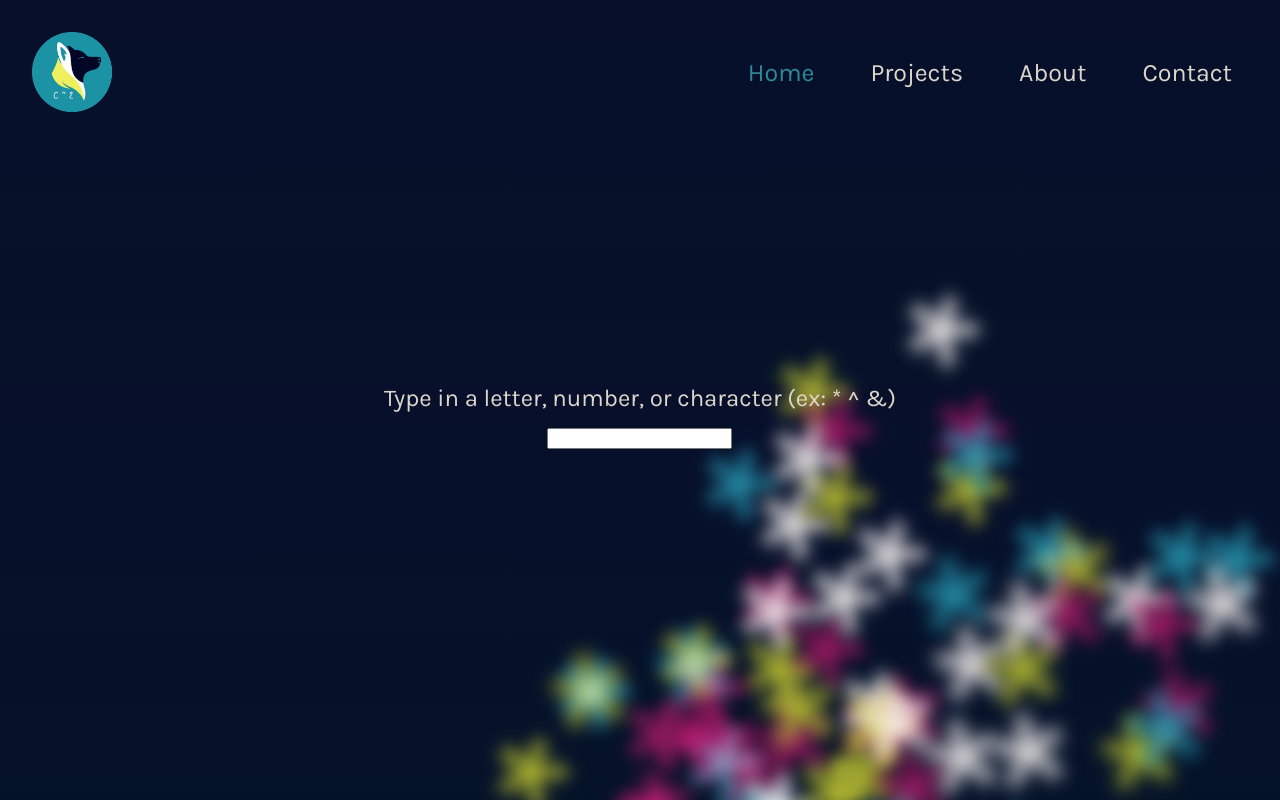
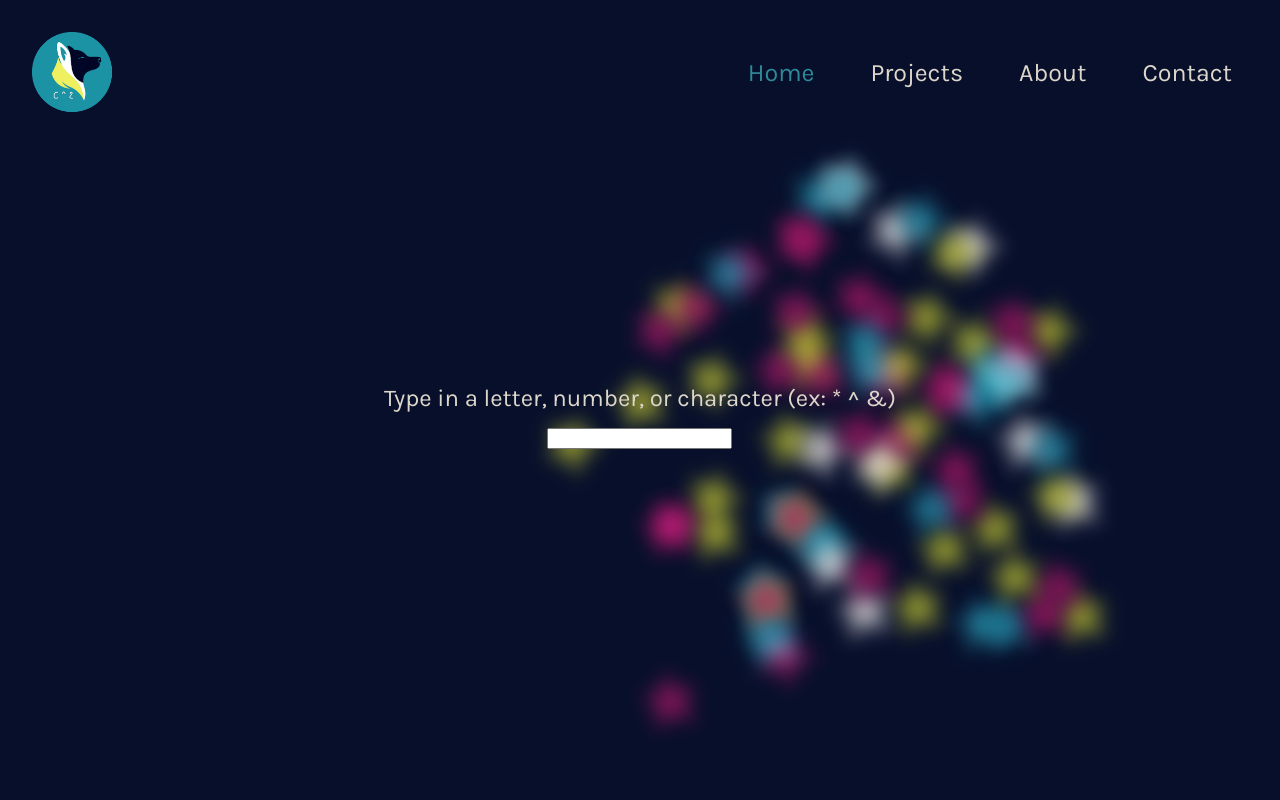
Before and after one commit to ciciwoolf/nextjs-react-app, a Next.js app in the folder fun-stuff/: page / in a window 1280 px wide. Built offline with nearby package versions, Linux system fonts and the light colour scheme.

Commit message:
exploring different font sizes

```diff
--- a/fun-stuff/app/page.module.scss
+++ b/fun-stuff/app/page.module.scss
@@ -21,7 +21,7 @@
 
   @include respond-to("sm") {
     font-size: 18px;
-    margin-top: 5rem;
+    margin-top: 0rem;
     padding: 1rem 3rem 1rem 3rem;
   }
 }
@@ -52,6 +52,21 @@
 
 .input {
   animation: inputFadeIn 1s ease-in-out forwards;
+}
+
+@keyframes inputFadeIn {
+  0% {
+    opacity: 0;
+  }
+  40% {
+    opacity: 1;
+  }
+  70% {
+    opacity: 1;
+  }
+  100% {
+    opacity: 1;
+  }
 }
 
 /* Floating characters animation has been adapted from this free example:
@@ -88,7 +103,7 @@ First, create a mixin called klaidescope that handles the style of the floating
 .floatingCharacters {
   position: relative;
   width: 100%;
-  height: 100vh;
+  height: 25vh;
   background: linear-gradient(
     to bottom,
     $background-gradient-start,
@@ -106,7 +121,7 @@ First, create a mixin called klaidescope that handles the style of the floating
     left: 50%;
     width: 1em;
     height: 1em;
-    font-size: 3vmin; /* vmin controls size according to viewport dimensions */
+    font-size: 16px;
     mix-blend-mode: screen;
     color: transparent;
     @include klaidescope(40);
@@ -128,7 +143,7 @@ translateX starts -10px and translates along the X axis 10px on the other side
 */
 @keyframes move {
   from {
-    transform: rotate(0deg) scale(5) translateX(-10px);
+    transform: rotate(0deg) scale(10) translateX(-10px);
   }
   to {
     transform: rotate(360deg) scale(10) translateX(10px);
--- a/fun-stuff/app/variables.scss
+++ b/fun-stuff/app/variables.scss
@@ -18,7 +18,7 @@ $logo-text-color: #ddd6cb;
 $logo-shadow-color: rgba(0, 0, 0, 0.5);
 
 $background-gradient-start: #070f2b;
-$background-gradient-end: #021526;
+$background-gradient-end: #070f2b;
 
 $position-text-color: gray;
 $link-color: #2e8a99;
```
Also changed, not shown: 1 other file (tests, documents, lock files or other folders).
